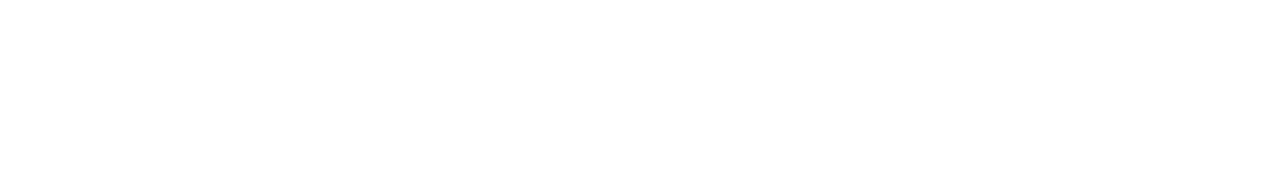
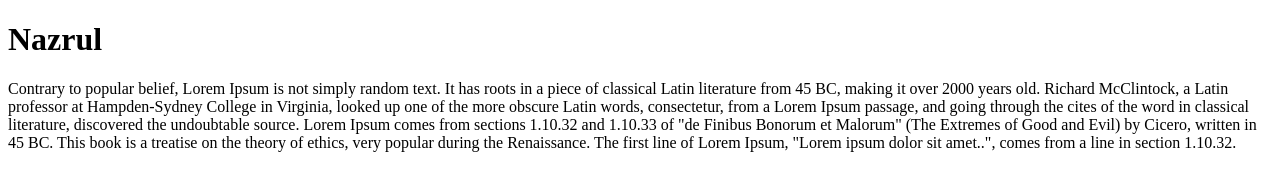
Before and after one commit to nazisl/git_trial, a plain HTML site: page index.html in a window 1280 px wide. Drawn offline with Linux system fonts and the light colour scheme.

Commit message:
ptag-added

```diff
--- a/index.html
+++ b/index.html
@@ -4,4 +4,14 @@
 <head>
     <title> my name is</title>
 </head>
+
+
+<body>
+
+    <h1> Nazrul</h1>
+
+    <p>
+        Contrary to popular belief, Lorem Ipsum is not simply random text. It has roots in a piece of classical Latin literature from 45 BC, making it over 2000 years old. Richard McClintock, a Latin professor at Hampden-Sydney College in Virginia, looked up one of the more obscure Latin words, consectetur, from a Lorem Ipsum passage, and going through the cites of the word in classical literature, discovered the undoubtable source. Lorem Ipsum comes from sections 1.10.32 and 1.10.33 of "de Finibus Bonorum et Malorum" (The Extremes of Good and Evil) by Cicero, written in 45 BC. This book is a treatise on the theory of ethics, very popular during the Renaissance. The first line of Lorem Ipsum, "Lorem ipsum dolor sit amet..", comes from a line in section 1.10.32.
+    </p>
+</body>
 </html>
```
